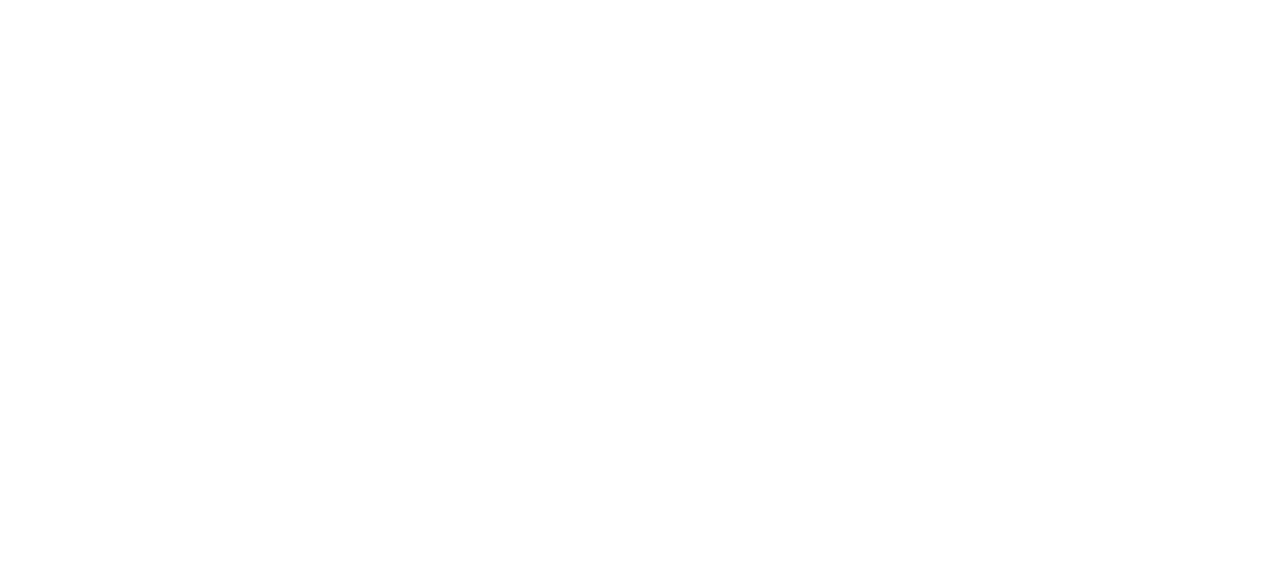
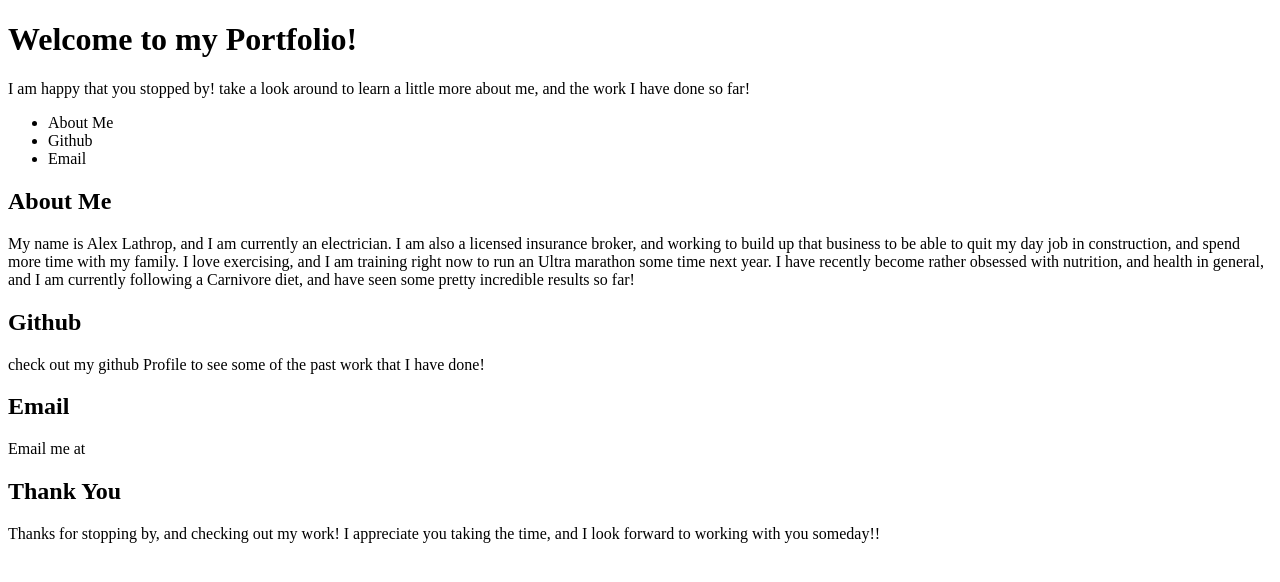
Before and after one commit to Alathrop2/Portfolio, a plain HTML site: page index.html in a window 1280 px wide. Drawn offline with Linux system fonts and the light colour scheme.

Commit message:
added HTML

```diff
--- a/index.html
+++ b/index.html
@@ -7,7 +7,49 @@
     <title>My Portfolio</title>
   </head>
   <body>
-    <header></header>
+    <header class="header">
+      <h1>Welcome to my Portfolio!</h1>
+      <p>
+        I am happy that you stopped by! take a look around to learn a little
+        more about me, and the work I have done so far!
+      </p>
+      <ul>
+        <li>About Me</li>
+        <li>Github</li>
+        <li>Email</li>
+      </ul>
+    </header>
+    <main>
+        <section class="About-Me">
+            <h2>About Me</h2>
+            <p>
+                My name is Alex Lathrop, and I am currently an electrician. I am
+                also a licensed insurance broker, and working to build up that
+                business to be able to quit my day job in construction, and spend
+                more time with my family. I love exercising, and I am training right now to run an Ultra marathon some time next year.
+                I have recently become rather obsessed with nutrition, and health in general, and I am currently following a Carnivore diet, and have seen some pretty incredible results so far!
+
+            </p>
+        </section>
+        <section class="Github">
+            <h2>
+                Github
+            </h2>
+            <p>check out my github Profile to see some of the past work that I have done!</p>
+        </section>
+        <section class="Email">
+            <h2>
+                Email
+            </h2>
+            <p>
+                Email me at <a href="alexlathrop14@gmail.com"></a>
+                </p>
+
+    </main>
+    <footer class="Footer">
+        <h2>Thank You</h2>
+        <p>Thanks for stopping by, and checking out my work! I appreciate you taking the time, and I look forward to working with you someday!!</p>
+    </footer>
   </body>
 </html>
 
```
